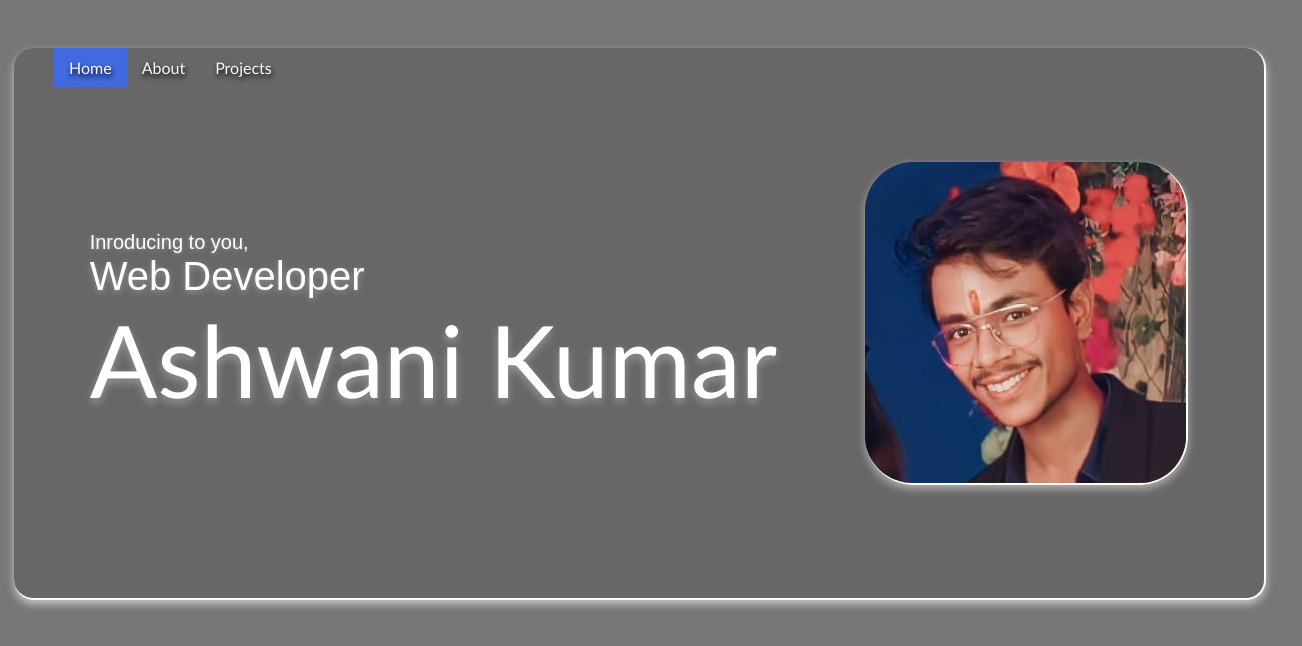
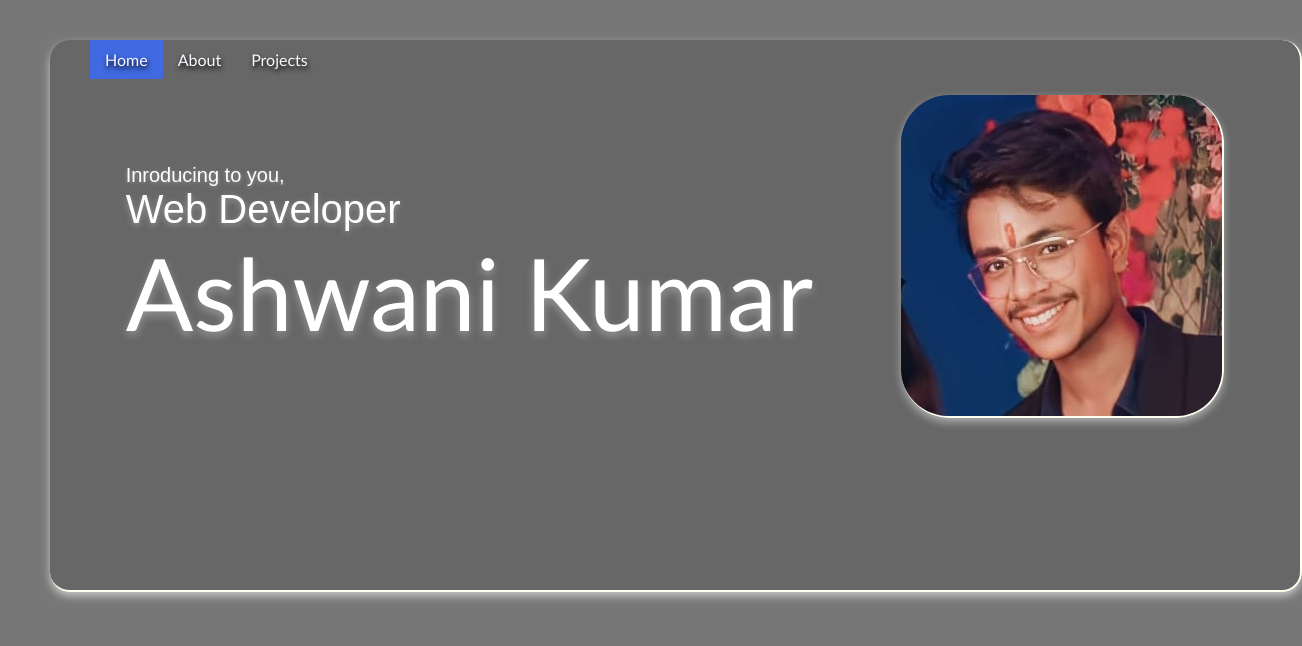
Before and after one commit to AshwanikumarV/Ashwani-Kumar.io, a plain HTML site: page index.html in a window 1280 px wide. Shown: the whole page, 1302 px wide, since content can reach past the window. Drawn offline with Linux system fonts and the light colour scheme.

Commit message:
home.css

```diff
--- a/home.css
+++ b/home.css
@@ -4,8 +4,7 @@
 body{
 	background-color:#0008;
 	font-family: calibri;
-	display:flex;
-	justify-content: center;
+	margin-left: 50px;
 }
 
 #main{
@@ -22,7 +21,7 @@ body{
 	display: flex;
 	justify-content: space-evenly;
 	align-items: center;
-	margin-top: 75px;
+	margin-top: px;
 }
 #image{
 	border-radius:15%;
```
